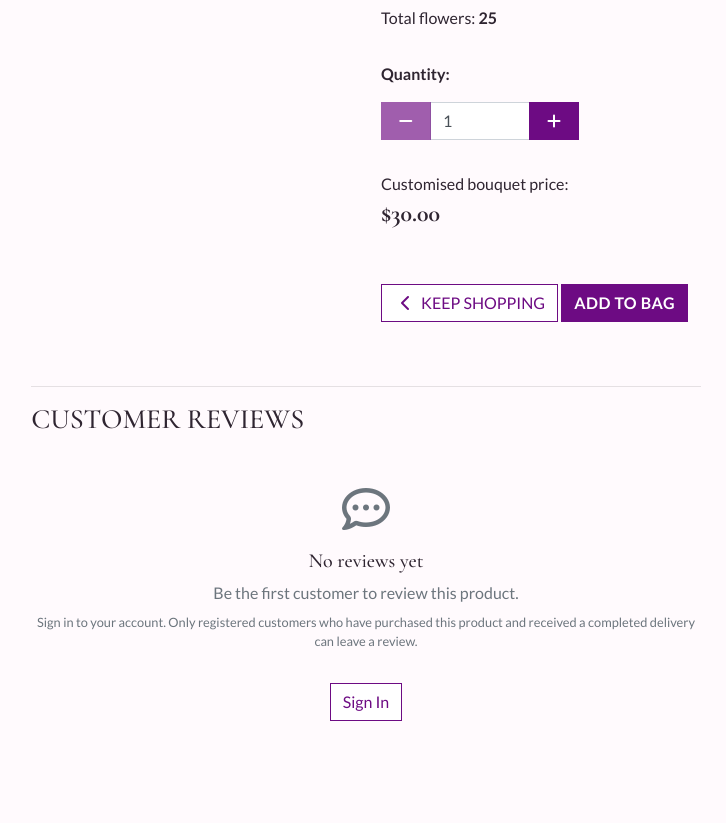
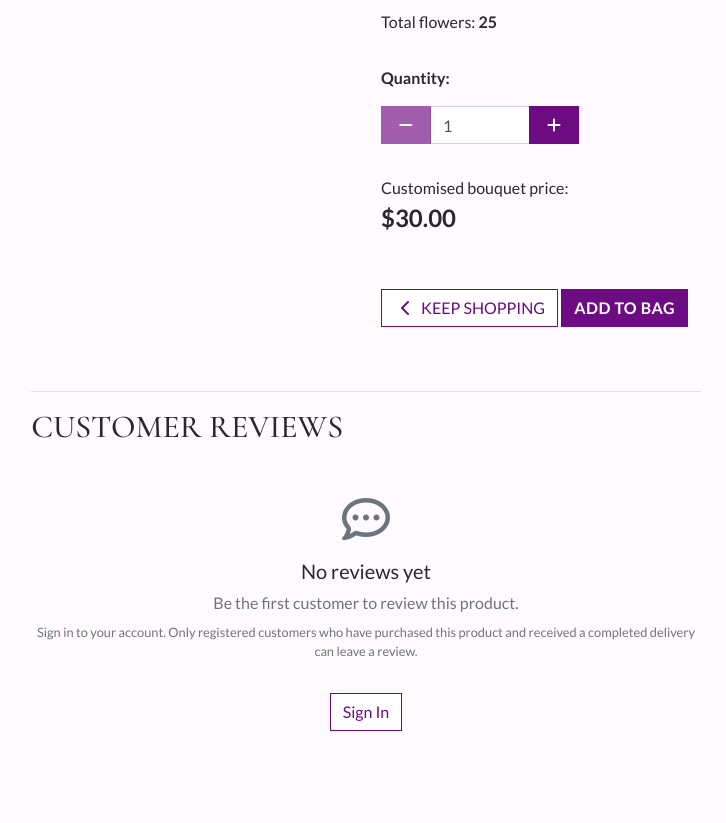
Before and after one commit to akashebaev-ux/mariaflowers, a Django app: page /products/1/ in a window 1280 px wide. Shown: the part 1050-1873 px from the top of the page, without its empty margins (274-1000 px from the left). Before the commit the page ends 1771 px from the top, so only its background shows below. Run offline with Django 3.2, Linux system fonts and the light colour scheme; data comes from the database, SQL or seed files in the repository; data that the repository does not hold is empty; some libraries are stand-ins or nearby versions.

Commit message:
Fix Product Detail page HTML validation

```diff
--- a/products/templates/products/product_detail.html
+++ b/products/templates/products/product_detail.html
@@ -50,9 +50,9 @@
         <!-- Product information -->
         <div class="col-12 col-md-6 col-lg-4">
             <div class="product-details-container mb-5 mt-md-5">
-                <p class="mb-0">
+                <h1 class="h4 mb-0">
                     {{ product.name }}
-                </p>
+                </h1>
 
                 <p class="lead mb-0 text-left font-weight-bold">
                     Base price: ${{ product.price|floatformat:2 }}
@@ -444,11 +444,11 @@
                                     {% endif %}
                                 </p>
 
-                                <h4 class="font-weight-bold">
+                                <p class="h4 font-weight-bold">
                                     <span id="custom-product-total">
                                         ${{ product.price|floatformat:2 }}
                                     </span>
-                                </h4>
+                                </p>
                             </div>
 
                             <!-- Form buttons -->
@@ -518,9 +518,9 @@
 
             <hr>
 
-            <h3 class="logo-font mb-4">
+            <h2 class="logo-font mb-4">
                 Customer Reviews
-            </h3>
+            </h2>
 
             {% if reviewable_item %}
                 <div class="mb-4">
@@ -595,9 +595,9 @@
                             text-muted mb-3"
                     ></i>
 
-                    <h5>
+                    <p class="h5">
                         No reviews yet
-                    </h5>
+                    </p>
 
                     <p class="text-muted mb-2">
                         Be the first customer to review this product.
--- a/profiles/templates/profiles/profile.html
+++ b/profiles/templates/profiles/profile.html
@@ -24,9 +24,9 @@
             <div class="col">
                 <hr>
 
-                <h2 class="logo-font mb-4">
+                <h1 class="h2 logo-font mb-4">
                     My Profile
-                </h2>
+                </h1>
 
                 <hr>
             </div>
```
